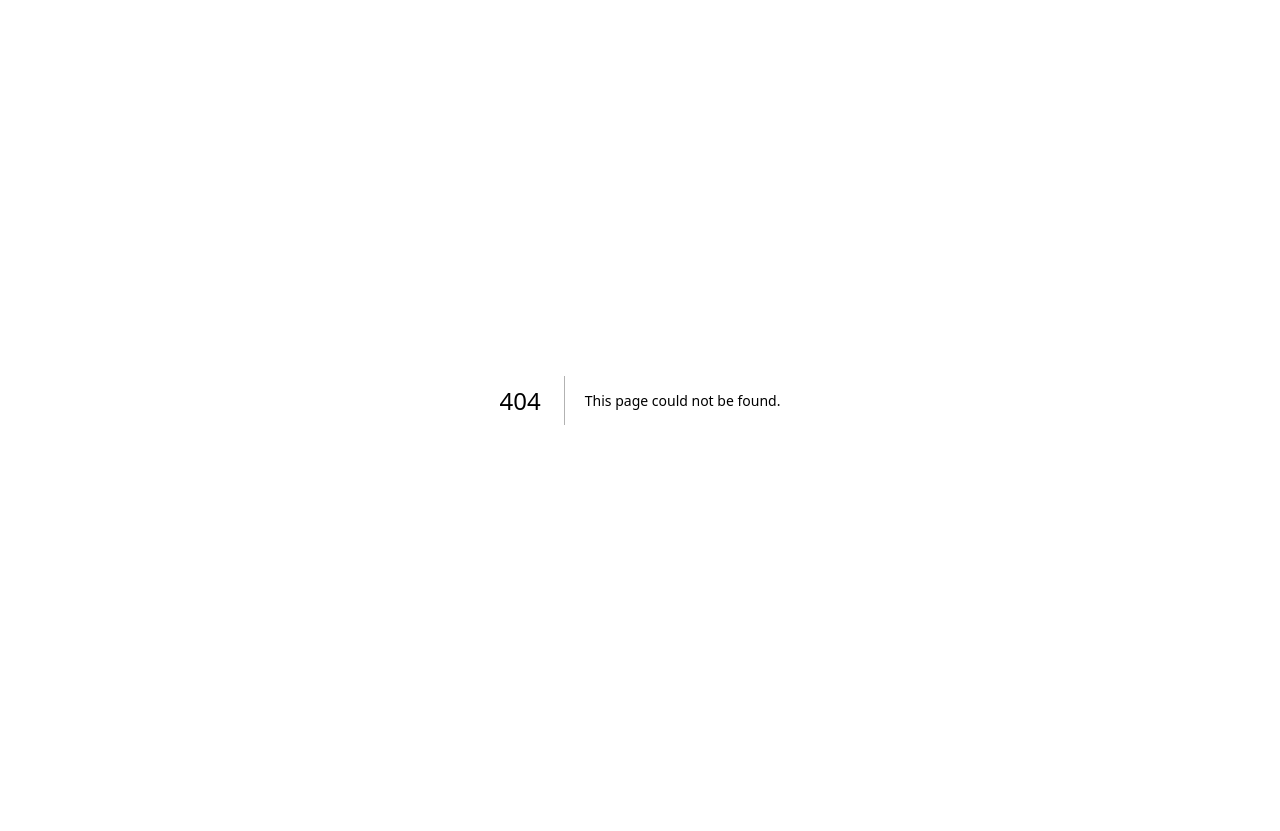
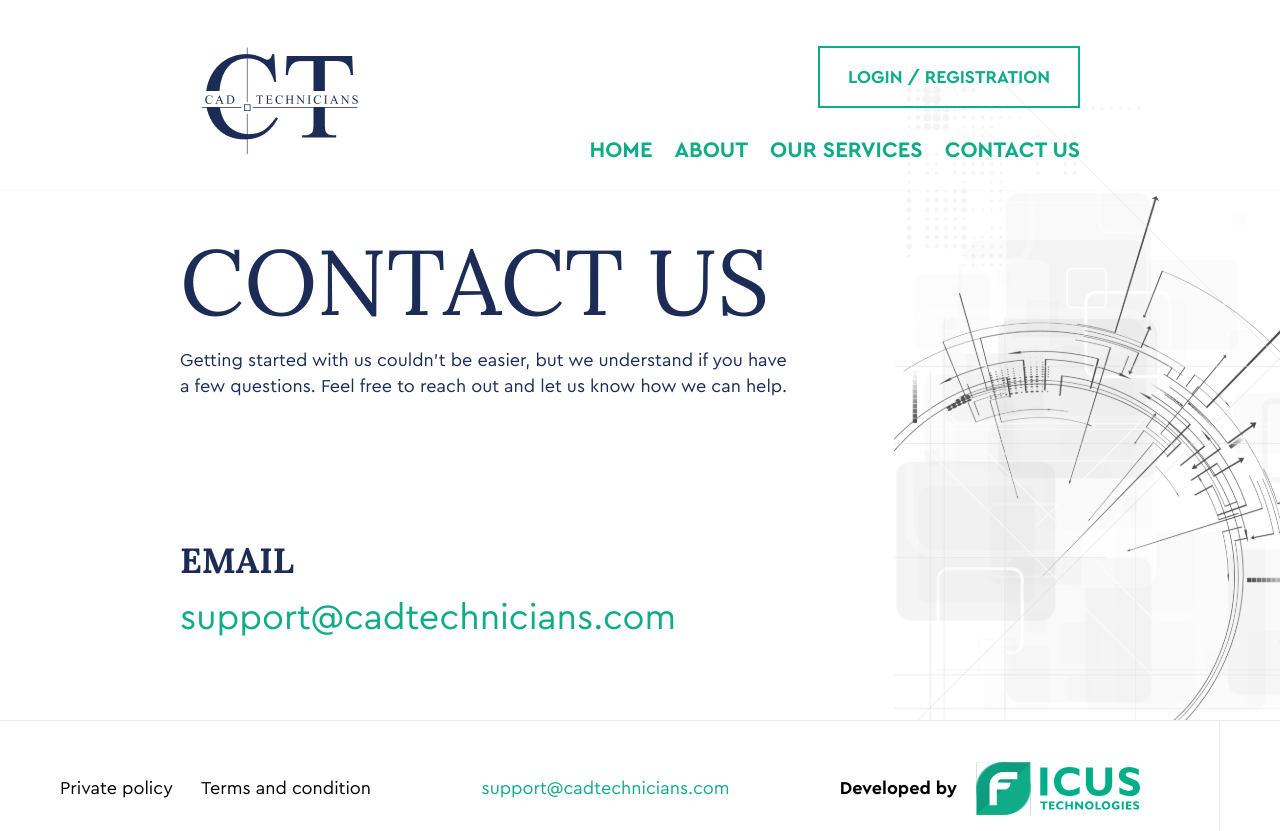
Before and after one commit to Sydorchuks/cad-technicians-next, a Next.js app: page /contact in a window 1280 px wide. Before the commit this address had no page. Before the commit the page ends 800 px from the top, so only its background shows below. Built offline with nearby package versions, Linux system fonts and the light colour scheme.

Commit message:
Component - ContactHero

```diff
--- /dev/null
+++ b/src/app/(pages)/contact/page.tsx
@@ -0,0 +1,10 @@
+import ContactHero from "@/app/components/ContactHero/ContactHero";
+import PageLayout from "@/app/pageLayout";
+
+export default function Contact(){
+    return(
+        <PageLayout headerVariant="light-bg">
+            <ContactHero />
+        </PageLayout>
+    )
+}
--- /dev/null
+++ b/src/app/components/ContactHero/ContactHero.tsx
@@ -0,0 +1,49 @@
+import Container from "../ui/Container/Container";
+
+export default function ContactHero() {
+  return (
+    <section className="relative h-96.5 w-full overflow-hidden bg-white md:h-130 lg:h-155 xl:h-180 2xl:h-197.5 desktop:h-219.75">
+      <Container className="relative h-full">
+        <div className="absolute left-3.5 md:left-0 top-29.25 z-10 md:top-37.5 lg:top-47.5 xl:top-58.75 2xl:top-67.5 desktop:left-11.5 desktop:top-73">
+          <h2 className="font-lora text-2xl font-normal uppercase leading-none text-text-dark
+              md:text-[40px] lg:text-[76px] xl:text-[92px] 2xl:text-[108px] desktop:text-9xl desktop:leading-38.5"
+          >
+            CONTACT US
+          </h2>
+
+          <p className="mt-5 w-57.25 font-body text-[14px] font-normal leading-4.5 md:leading-6.5
+             text-text-dark md:w-80.5 md:text-base lg:w-125 xl:w-152.5 xl:text-md 2xl:w-175 desktop:w-188.25"
+          >
+            Getting started with us couldn’t be easier, but we understand if you have a few questions.
+            Feel free to reach out and let us know how we can help.
+          </p>
+
+          <h3 className="mt-9 font-lora text-md md:text-[30px] lg:text-[35px] font-bold uppercase
+              leading-none text-text-dark md:mt-16.25 lg:mt-32 xl:mt-36 2xl:mt-32 desktop:mt-24"
+          >
+            EMAIL
+          </h3>
+
+          <a
+            href="mailto:support@cadtechnicians.com"
+            className="md:mt-2.25 xl:mt-4.25 block w-fit font-body text-[16px] font-normal
+              leading-6.5 text-primary transition-opacity hover:opacity-70 md:text-[20px]
+              md:leading-9 lg:text-[32px] lg:leading-10.5 xl:text-[36px] xl:leading-11.5
+              2xl:text-[30px] 2xl:leading-10 desktop:text-md desktop:leading-6.5"
+          >
+            support@cadtechnicians.com
+          </a>
+        </div>
+
+        <img
+          src="/contact-hero-img.svg"
+          alt=""
+          className="absolute scale-[2] md:scale-100 left-90 -top-14 z-0 h-96.5 w-90 object-contain
+            opacity-70 md:left-62.5 md:top-20 md:h-110 md:w-158.25 lg:left-130 lg:top-23.75 lg:h-130 lg:w-180
+            xl:left-160 xl:top-20 xl:h-160 xl:w-205 2xl:left-190 2xl:top-8.75 2xl:h-195 2xl:w-217.5
+            desktop:left-215.5 desktop:top-5.25 desktop:h-214.5 desktop:w-225.25 desktop:opacity-100"
+        />
+      </Container>
+    </section>
+  );
+}
```
Also changed, not shown: public/contact-hero-img.svg (added).
